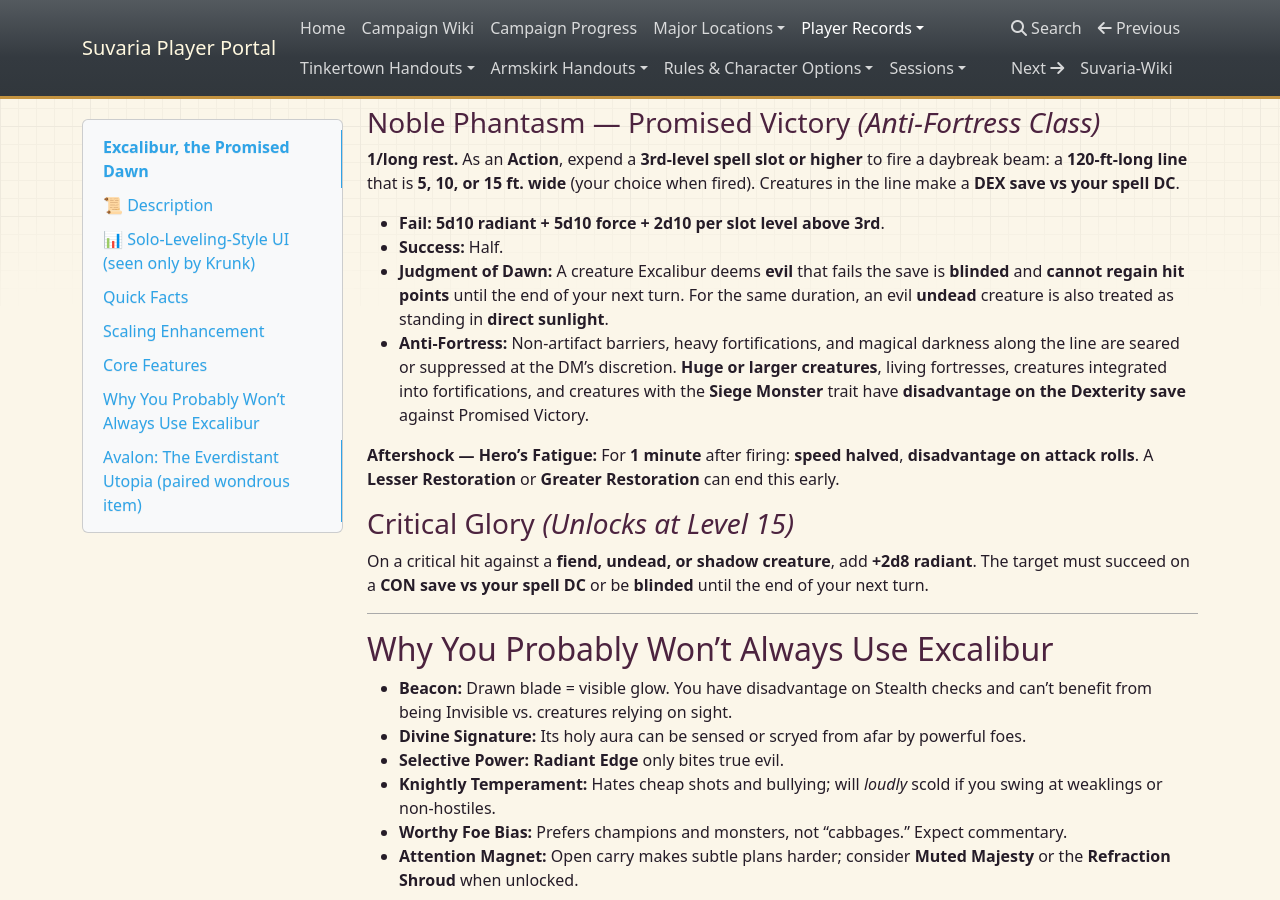
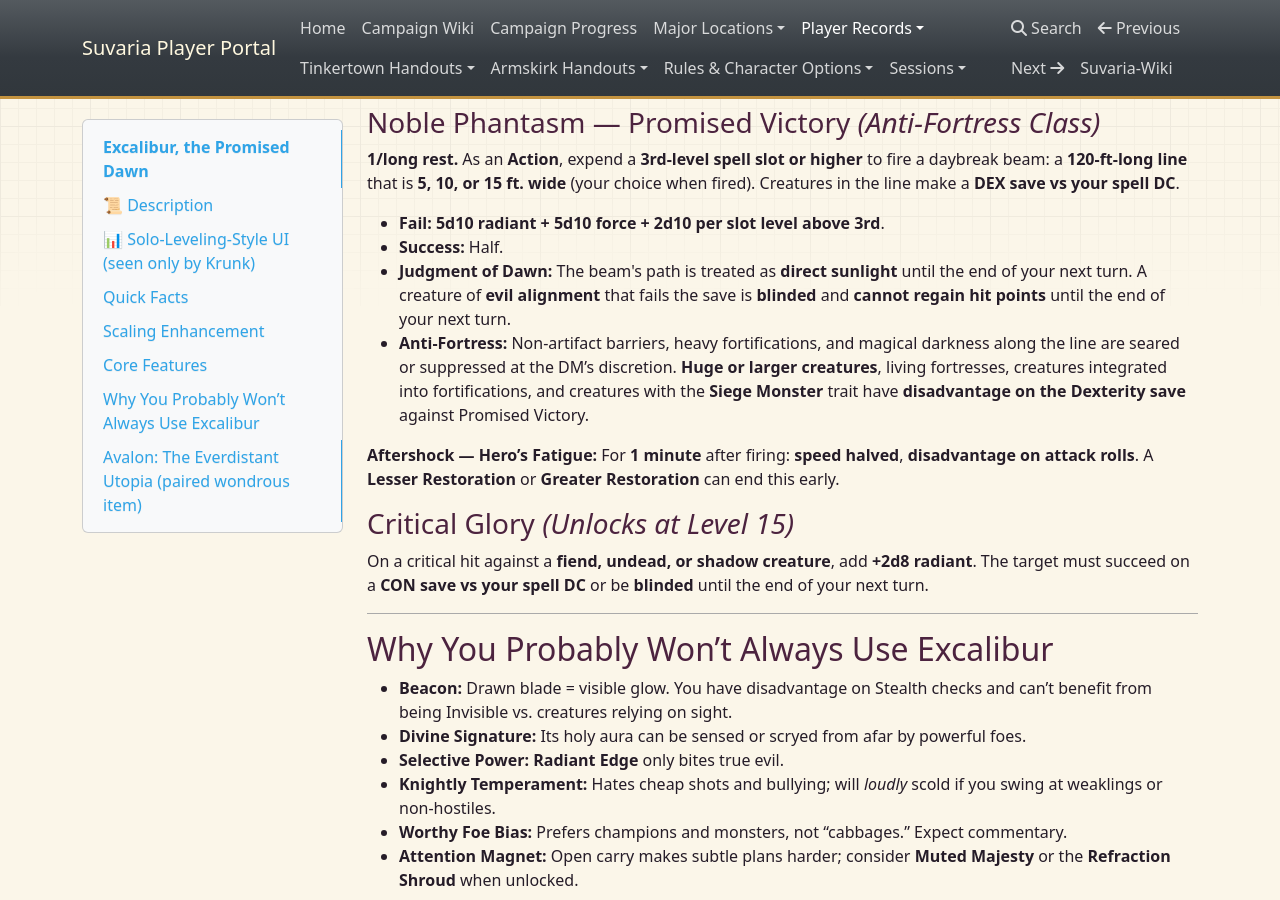
Before and after one commit to blakewrege/Suvaria-Handouts, an MkDocs documentation site: the page built from docs/excalibur-promised-dawn.md, in a window 1280 px wide and 900 px high, scrolled down 3019 px. Built offline with MkDocs 1.6.1, drawn with Linux system fonts in a browser that asks for light colours; nearby versions of some CDN libraries.

Commit message:
Publish revised Judgment of Dawn

```diff
--- a/docs/excalibur-promised-dawn.md
+++ b/docs/excalibur-promised-dawn.md
@@ -113,7 +113,7 @@ If a non-authorized creature grasps the hilt:
 
 * **Fail:** **5d10 radiant + 5d10 force + 2d10 per slot level above 3rd**.
 * **Success:** Half.
-* **Judgment of Dawn:** A creature Excalibur deems **evil** that fails the save is **blinded** and **cannot regain hit points** until the end of your next turn. For the same duration, an evil **undead** creature is also treated as standing in **direct sunlight**.
+* **Judgment of Dawn:** The beam's path is treated as **direct sunlight** until the end of your next turn. A creature of **evil alignment** that fails the save is **blinded** and **cannot regain hit points** until the end of your next turn.
 * **Anti-Fortress:** Non-artifact barriers, heavy fortifications, and magical darkness along the line are seared or suppressed at the DM’s discretion. **Huge or larger creatures**, living fortresses, creatures integrated into fortifications, and creatures with the **Siege Monster** trait have **disadvantage on the Dexterity save** against Promised Victory.
 
 **Aftershock — Hero’s Fatigue:** For **1 minute** after firing: **speed halved**, **disadvantage on attack rolls**. A **Lesser Restoration** or **Greater Restoration** can end this early.
```
